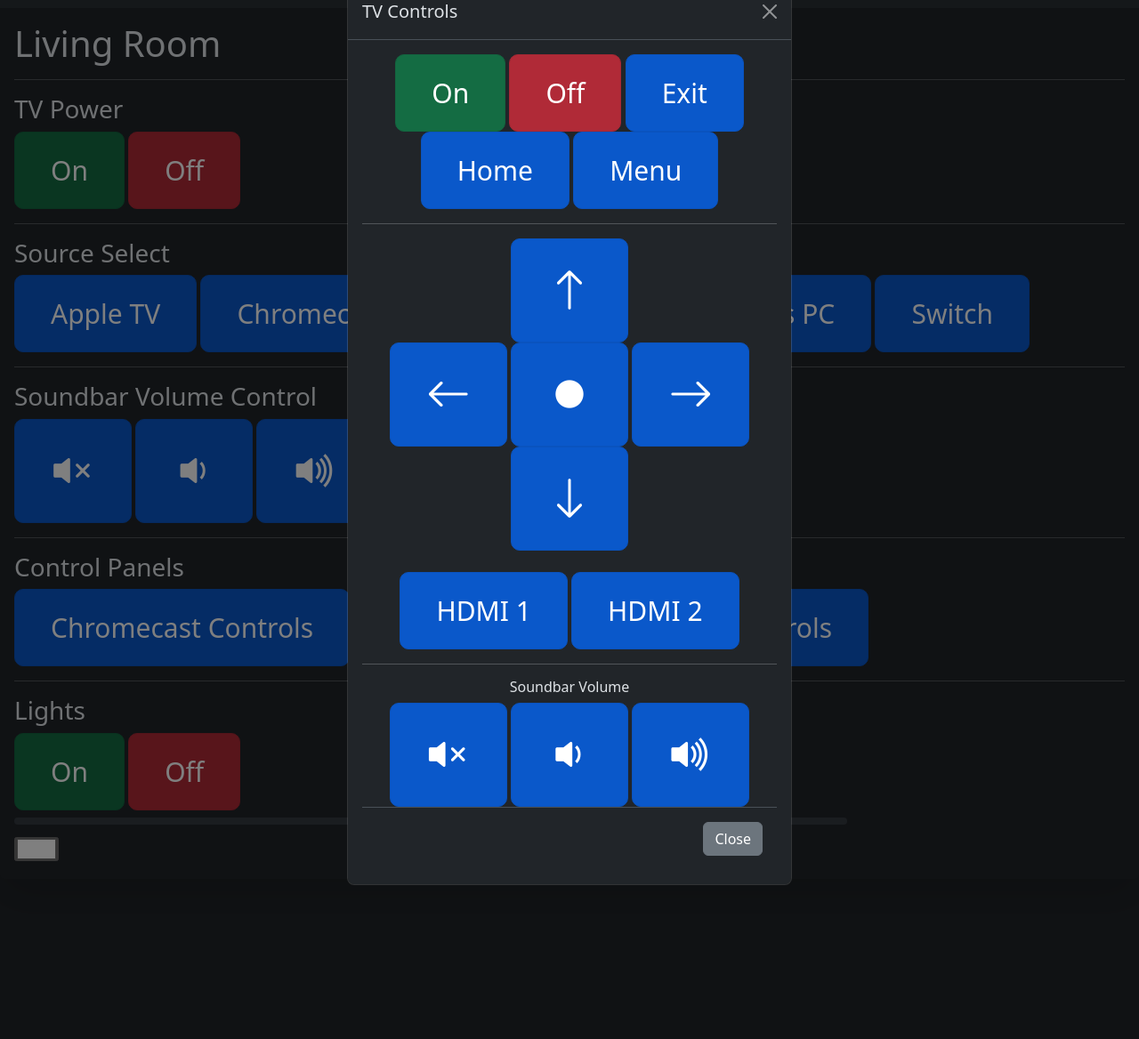
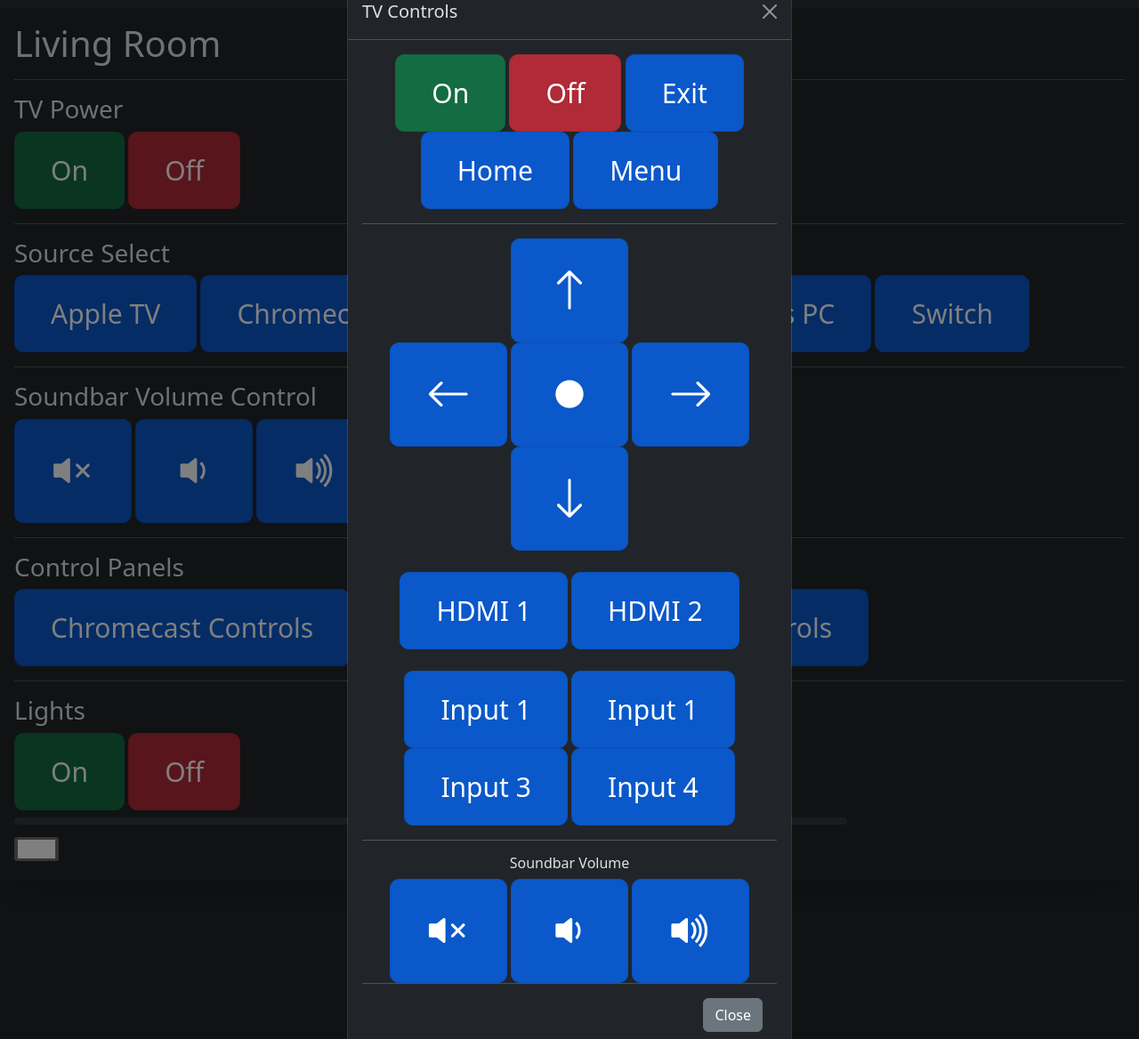
Before and after one commit to BrandenEsses/crestron-remote, a Flask app: page /living_room in a window 1280 px wide, after a click on "TV Controls". Shown: the part 47-1215 px from the top of the page at 89% size. Run offline with Flask 3, Linux system fonts and the light colour scheme; parts of the project's set-up code (start-up, migrations or seed data) failed here and were passed over; some libraries are stand-ins or nearby versions.

Commit message:
Added living room switcher controls

```diff
--- a/templates/rooms/living_room.html
+++ b/templates/rooms/living_room.html
@@ -238,6 +238,19 @@ function reply_click(clicked_id) {
             HDMI 2
           </button>
           <br>
+          <br>
+          <button class='btn btn-primary btn-xl-text active' id='hd-md4x1-input-1' onClick="reply_click(this.id)">
+            Input 1
+          </button>
+          <button class='btn btn-primary btn-xl-text active' id='hd-md4x1-input-2' onClick="reply_click(this.id)">
+            Input 1
+          </button>
+          <button class='btn btn-primary btn-xl-text active' id='hd-md4x1-input-3' onClick="reply_click(this.id)">
+            Input 3
+          </button>
+          <button class='btn btn-primary btn-xl-text active' id='hd-md4x1-input-4' onClick="reply_click(this.id)">
+            Input 4
+          </button>
           <hr/>
           <h6>Soundbar Volume</h6>
           <button class='btn btn-primary btn-xl active' onClick="reply_click('soundbar_vol_mute')">
```
